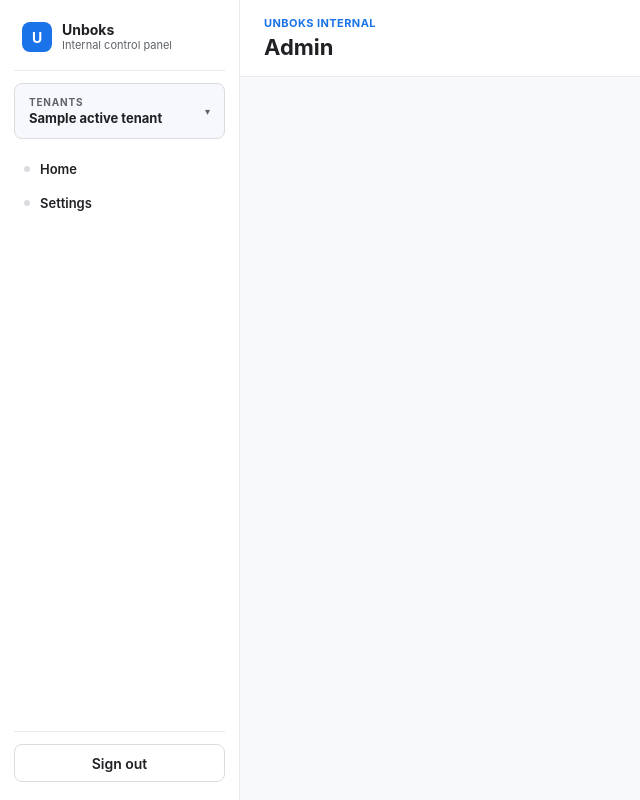
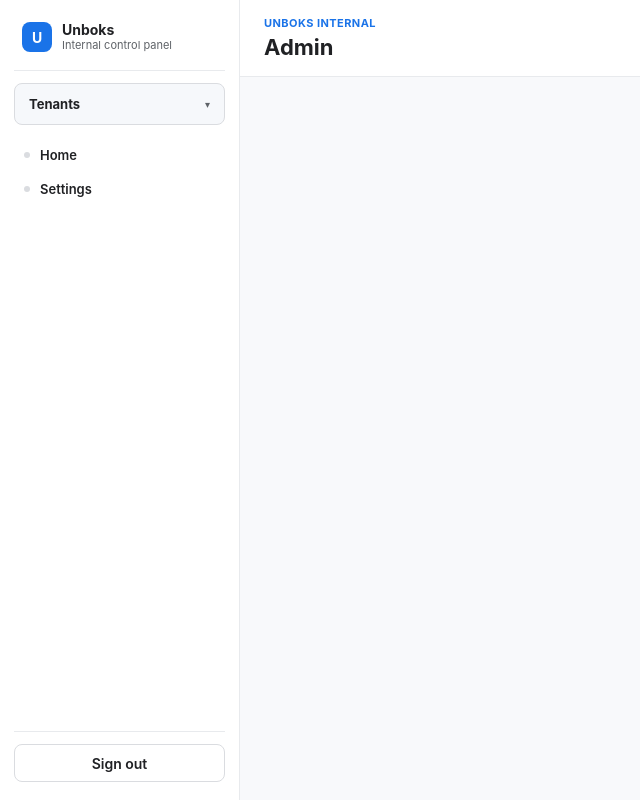
Before and after one commit to unboks-org/unboks-internal-control-panel, a FastAPI app: template app/templates/admin_base.html in a window 1280 px wide. Shown: the whole page, without its empty margins (0-640 px from the left). Run offline with FastAPI, Linux system fonts and the light colour scheme; the template is opened without the code that fills it: most values are stand-ins (such as "Sample title", 1, 10 or a date in 2020).

Commit message:
Update tenants button to display only "Tenants"
Modify the tenant selector button in the admin interface to display a static "Tenants" label, removing dynamic tenant names and the "Select tenant" placeholder text. Update CSS to match the new layout and adjust tests to verify the label change.

Replit-Commit-Author: Agent
Replit-Commit-Session-Id: c6353faf-76cc-432a-aedd-9117c7d95c31
Replit-Commit-Checkpoint-Type: full_checkpoint
Replit-Commit-Event-Id: 8750ec7a-fad2-42a8-9434-a119c5f7509e
Replit-Commit-Screenshot-Url: https://storage.googleapis.com/screenshot-production-us-central1/5af13b77-81a0-4577-9b36-ba7ae8a08f24/c6353faf-76cc-432a-aedd-9117c7d95c31/jOkhZd6
Replit-Helium-Checkpoint-Created: true

```diff
--- a/app/static/css/admin.css
+++ b/app/static/css/admin.css
@@ -149,10 +149,10 @@ h3 {
   border: 0;
   color: var(--color-text);
   cursor: pointer;
-  display: grid;
+  display: flex;
   font: inherit;
-  gap: 2px;
-  grid-template-columns: 1fr auto;
+  gap: 8px;
+  justify-content: space-between;
   min-height: 0;
   padding: 8px 10px;
   text-align: left;
@@ -164,31 +164,15 @@ h3 {
   border-radius: 6px;
 }
 
-.tenant-selector-eyebrow {
-  color: var(--color-muted);
-  font-size: 10px;
-  font-weight: 700;
-  grid-column: 1;
-  letter-spacing: 0.08em;
-  text-transform: uppercase;
-}
-
-.tenant-selector-current {
+.tenant-selector-label {
   color: var(--color-text);
   font-size: 13px;
   font-weight: 700;
-  grid-column: 1;
-  overflow: hidden;
-  text-overflow: ellipsis;
-  white-space: nowrap;
 }
 
 .tenant-selector-caret {
   color: var(--color-muted);
   font-size: 10px;
-  grid-column: 2;
-  grid-row: 1 / span 2;
-  align-self: center;
 }
 
 .tenant-selector-list {
--- a/app/templates/admin_base.html
+++ b/app/templates/admin_base.html
@@ -32,14 +32,7 @@
           aria-expanded="{% if active == 'tenants' %}true{% else %}false{% endif %}"
           aria-controls="tenant-selector-list"
         >
-          <span class="tenant-selector-eyebrow">Tenants</span>
-          <span class="tenant-selector-current">
-            {% if active_tenant %}
-              {{ active_tenant.name }}
-            {% else %}
-              Select tenant
-            {% endif %}
-          </span>
+          <span class="tenant-selector-label">Tenants</span>
           <span class="tenant-selector-caret" aria-hidden="true">&#9662;</span>
         </button>
         <ul
```
Also changed, not shown: tests/test_health.py (+3 -0 lines).
